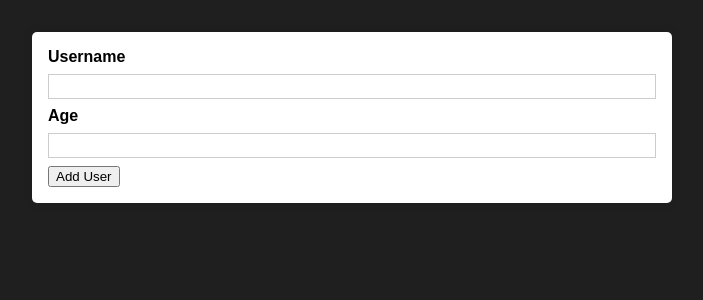
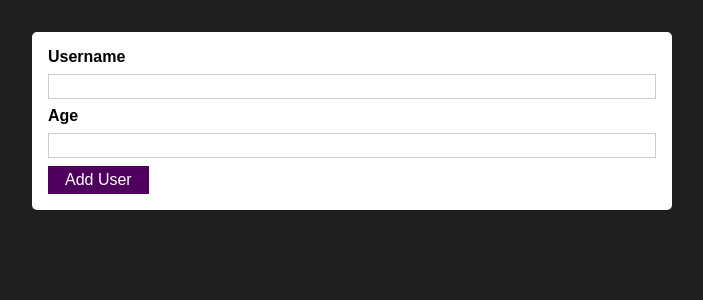
Before and after one commit to swicken/rcg-project1, a React (Create React App) app: page / in a window 1280 px wide. Shown: the top 300 px of the page, without its empty margins (288-991 px from the left). Built offline with nearby package versions, Linux system fonts and the light colour scheme.

Commit message:
section 4 done

```diff
--- /dev/null
+++ b/src/components/UI/Button.jsx
@@ -0,0 +1,9 @@
+import styles from './Button.module.css';
+const Button = props => {
+    return (
+        <button className={`${styles.button} ${props.className}`} onClick={props.onClick} type={props.type || 'button'}>
+            {props.children}
+        </button>
+    );
+}
+export default Button;
--- /dev/null
+++ b/src/components/UI/Button.module.css
@@ -0,0 +1,18 @@
+.button {
+    font: inherit;
+    border: 1px solid #4f005f;
+    background: #4f005f;
+    color: white;
+    padding: 0.25rem 1rem;
+    cursor: pointer;
+  }
+
+  .button:hover,
+  .button:active {
+    background: #741188;
+    border-color: #741188;
+  }
+
+  .button:focus {
+    outline: none;
+  }
--- a/src/components/Users/AddUser.jsx
+++ b/src/components/Users/AddUser.jsx
@@ -1,5 +1,6 @@
 import Card from "../UI/Card";
 import styles from "./AddUser.module.css";
+import Button from "../UI/Button";
 
 const AddUser = props => {
 
@@ -13,7 +14,7 @@
             <input id="username" type="text" />
             <label htmlFor="age">Age</label>
             <input id="age" type="text" />
-            <button type="submit">Add User</button>
+            <Button type="submit">Add User</Button>
         </form>
         </Card>
     )
```
